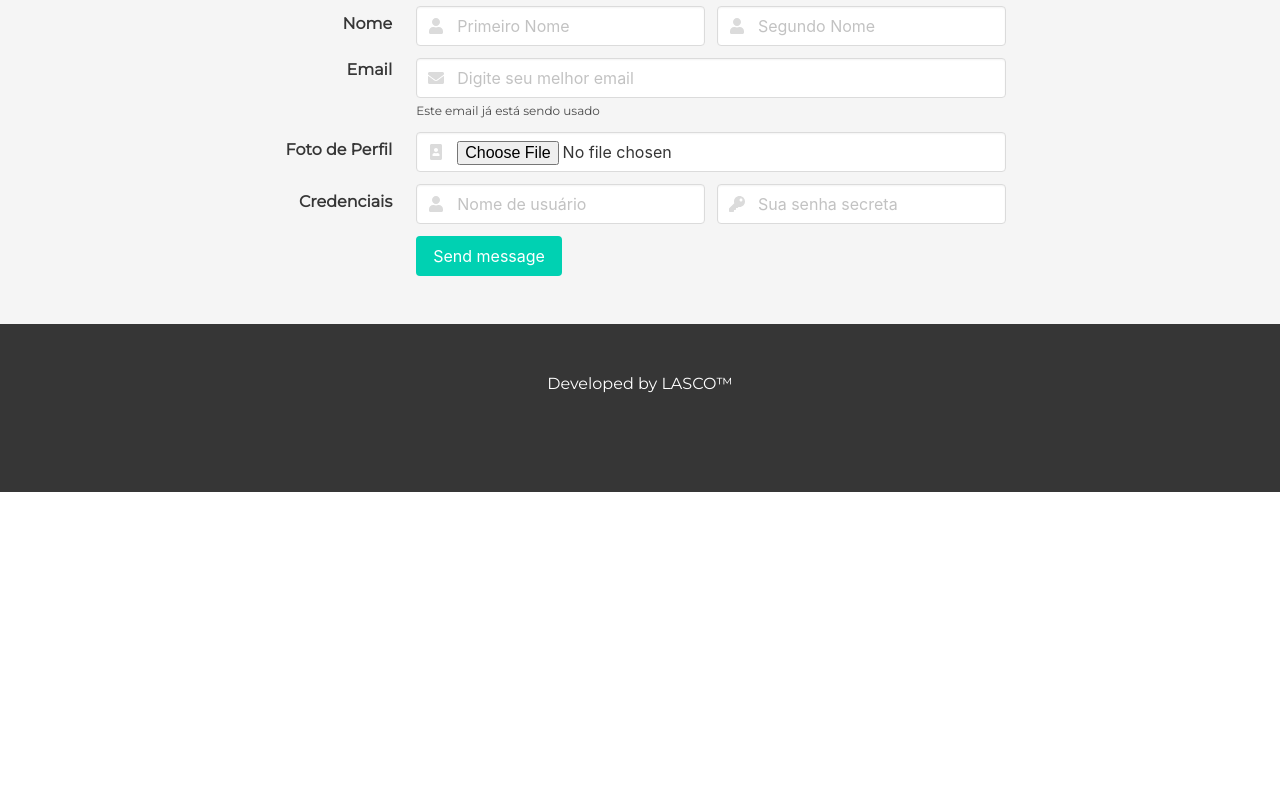
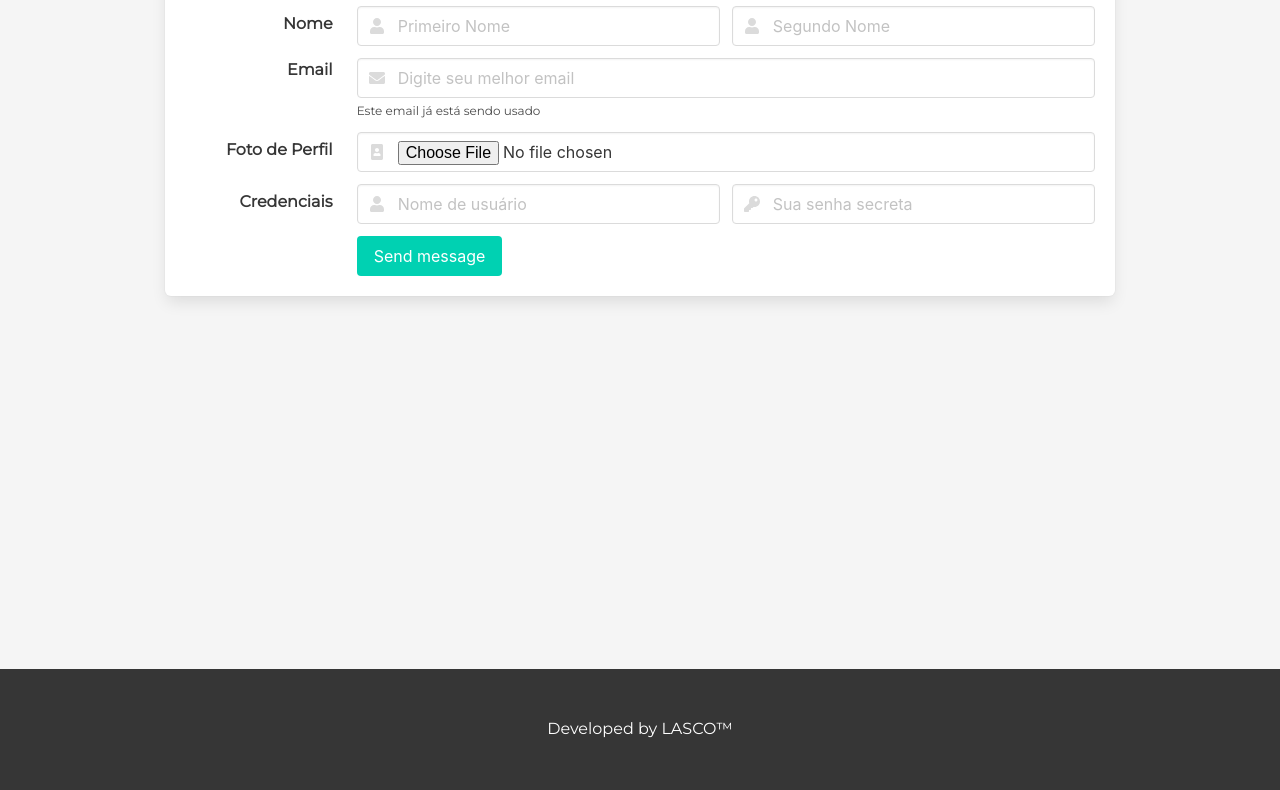
Before and after one commit to pedromarquex/eventos_frontend, a plain HTML site: page organizador/admin-criar-organizador.html in a window 1280 px wide. Shown: the part 183-973 px from the top of the page. Before the commit the page ends 800 px from the top, so only its background shows below. Drawn offline with nearby package versions, Linux system fonts and the light colour scheme; files that its build step writes are made by us from their sources; files whose address does not match are found by name.

Commit message:
adicionando index, login e organizador

```diff
--- a/organizador/admin-criar-organizador.html
+++ b/organizador/admin-criar-organizador.html
@@ -50,8 +50,8 @@
             </div>
         </div>
     </nav>
-    <section class="section hero is-light">
-        <div class="container hero-head" style="padding-top: 20px;">
+    <section class="section has-background-light" style="min-height: 100vh;">
+        <div class="container box" style="padding-top: 20px; max-width: 950px;">
             <h1 class="title is-2 has-text-centered">Novo Organizador</h1>
             <form>
                 <div class="field is-horizontal">
```
Also changed, not shown: index.html (+1 -1 lines), login.html (+1 -1 lines).
